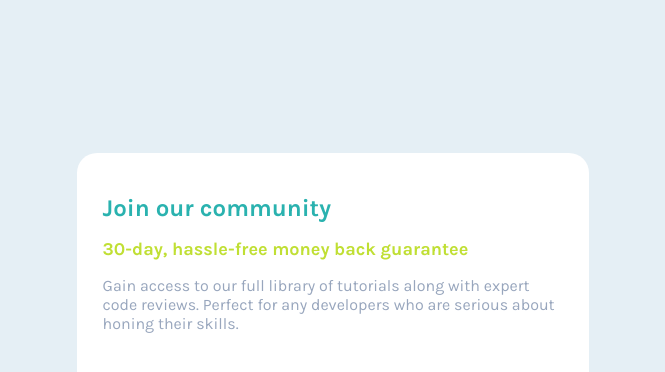
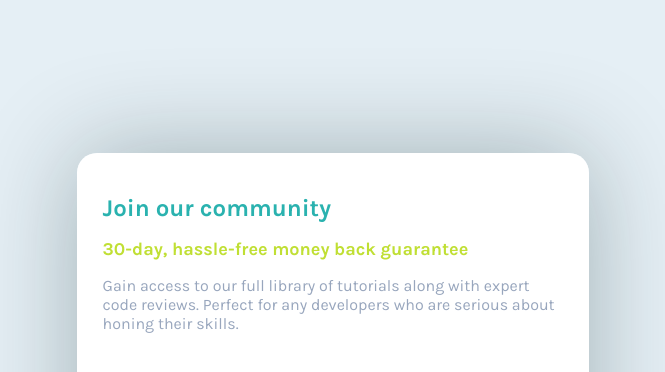
Before and after one commit to Glozsa/Front-End-Practice-7, a plain HTML site: page index.html in a window 1280 px wide. Shown: the top 372 px of the page, without its empty margins (307-972 px from the left). Drawn offline with Linux system fonts and the light colour scheme.

Commit message:
box-shadow

```diff
--- a/indexstyle.css
+++ b/indexstyle.css
@@ -23,6 +23,8 @@ main {
     width: 40%;
     min-width: 400px;
     max-height: 80%;
+    box-shadow: 0 0 100px rgba(1, 33, 33, 0.3);
+    border-radius: 20px;
 }
 
 h1 {
```
